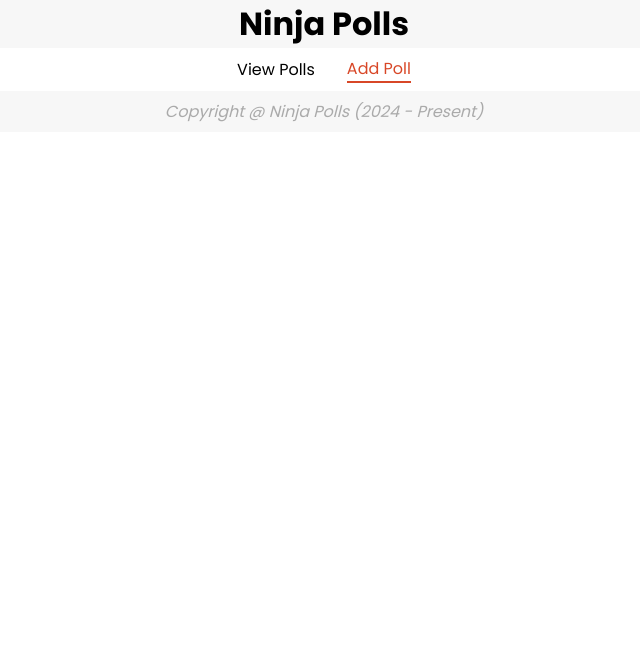
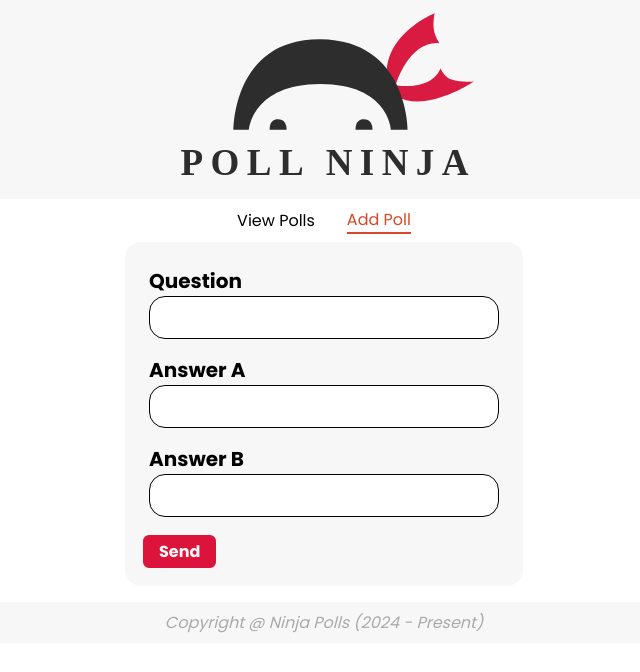
Before and after one commit to HooptyDaDoop/ninja-polls, a Svelte app: page / in a window 1280 px wide. Both pictures are taken after a click on the button "Add Poll". Shown: the top 672 px of the page, without its empty margins (316-956 px from the left). Built offline with nearby package versions, Linux system fonts and the light colour scheme.

Commit message:
Working form component and custom form validation

```diff
--- a/src/App.svelte
+++ b/src/App.svelte
@@ -6,7 +6,6 @@
 	import Polls from './components/Polls.svelte';
 
 	import Tabs from './shared/Tabs.svelte';
-
 
 	let pages = [
     {title: 'View Polls', id: 0},
@@ -33,6 +32,14 @@
 <Header></Header>
 <Tabs {pages} {currentPage} on:clicked={changePage}></Tabs>
 
+{#if currentPage == 0}
+	<Polls></Polls>
+{:else if currentPage == 1}
+	<AddPoll on:validForm={(e) => console.log(e.detail)}></AddPoll>
+{:else}
+	<h2>404 - PAGE NOT FOUND</h2>
+{/if}
+
 <Footer></Footer>
 
 <style>
--- a/src/components/AddPoll.svelte
+++ b/src/components/AddPoll.svelte
@@ -1,26 +1,152 @@
-<!-- TODO | | Add question field -->
-<!-- TODO | | Create a single answer component (this is the correct answer) -->
-<!-- TODO | | Create a button to add a new answer component (for any invalid answers) -->
-<!-- TODO | | Create a button to submit the form -->
-<!-- TODO | | When the form is submitted, check send answer and question input fields for validation -->
-<!-- TODO | | If any fields are empty, create a component to let the user know. Don't submit form  -->
-<!-- TODO | | Otherwise, emit a custom event to submit the form data -->
+<!-- TODO |x| Add question field -->
+<!-- TODO |x| Create a single answer component (this is the correct answer) -->
+<!-- TODO |x| Create 2 answer fields -->
+<!-- TODO |x| Create a button to submit the form -->
+<!-- TODO |x| When the form is submitted, check answer and question input fields for validation -->
+<!-- TODO | | If any fields are not long enough, create a component to let the user know. Don't submit form  -->
+<!-- TODO |x| Otherwise, emit a custom event to submit the form data -->
 
 <!-- MARK: Logic
 -->
 <script>
+  import Button from "../shared/Button.svelte";
+  import { createEventDispatcher } from "svelte";
+
+  const dispatch = createEventDispatcher();
+
+  let isValid = false;
+
+  let poll = {
+    question: '',
+    answerA: '',
+    answerB: ''
+  }
+
+  let errors = {
+    question: '',
+    answerA: '',
+    answerB: ''
+  }
+
+
+  function validateForm() {
+    isValid = true;
+
+    if (poll.question.trim().length < 3) {
+      errors.question = 'Question must be at least 3 characters long.';
+      isValid = false;
+    } else {
+      errors.question = '';
+    }
+
+    if (poll.answerA.trim().length < 1) {
+      errors.answerA = 'Answer "A" can\'t be empty';
+      isValid = false;
+    } else {
+      errors.answerA = '';
+    }
+
+    if (poll.answerB.trim().length < 1) {
+      errors.answerB = 'Answer "B" can\'t be empty';
+      isValid = false;
+    } else {
+      errors.answerB = '';
+    }
+  }
+
+
+  function submitForm() {
+    if (isValid == false) {
+      console.log('Form is not valid');
+      return;
+    }
+
+    dispatch('validForm', poll);
+
+    poll.question = '';
+    poll.answerA = '';
+    poll.answerB = '';
+  }
 </script>
 
 
 <!-- MARK: Content
 -->
-<div>
-  <form on:submit|preventDefault={validateForm}></form>
+<div class="form-wrapper">
+  <form on:submit|preventDefault={submitForm}>
+    <div class="form-item question">
+      <label for="question">Question</label>
+      <input type="text" id="question" bind:value={poll.question}>
+      <div class="error" class:error-pad={errors.question}>{errors.question}</div>
+    </div>
+
+    <div class="form-item answer">
+      <label for="answer-a">Answer A</label>
+      <input type="text" id="answer-a" bind:value={poll.answerA}>
+      <div class="error" class:error-pad={errors.answerA}>{errors.answerA}</div>
+    </div>
+
+    <div class="form-item answer">
+      <label for="answer-b">Answer B</label>
+      <input type="text" id="answer-b" bind:value={poll.answerB}>
+      <div class="error" class:error-pad={errors.answerB}>{errors.answerA}</div>
+    </div>
+
+    <div class="submit-btn">
+      <Button buttonText="Send" isPrimary={true} on:onButtonClick={() => validateForm()}></Button>
+    </div>
+  </form>
 </div>
 
 
 <!-- MARK: Styles
 -->
 <style>
+  .form-wrapper {
+    display: flex;
+    justify-content: center;
+  }
 
+  form {
+    background-color: #f7f7f7;
+
+    padding: 1rem;
+    margin-bottom: 1rem;
+
+    border-radius: 1rem;
+  }
+
+  .form-item {
+    margin: 0.5rem;
+
+    display: flex;
+    flex-direction: column;
+  }
+
+  .form-item label {
+    font-size: 1.25rem;
+    font-weight: bold;
+  }
+
+  .form-item input {
+    border-radius: 1rem;
+    border: 1px solid black;
+    padding: 0.5rem 1rem;
+  }
+
+  .error {
+    color: crimson;
+    background-color: #ffe8ed;
+
+    border-radius: 0.5rem;
+    margin: 0.25rem;
+
+    user-select: none;
+    transition: 150ms ease-in-out;
+
+  }
+
+  .error-pad {
+    padding:  0.25rem 0.5rem;
+  }
 </style>
--- a/src/components/Header.svelte
+++ b/src/components/Header.svelte
@@ -1,23 +1,30 @@
 <!-- MARK: Logic
 -->
 <script>
-  export let headerTitle = 'Ninja Polls';
 </script>
 
 
 <!-- MARK: Content
 -->
 <div>
-  <h1 class="title">{headerTitle}</h1>
+  <img class="logo" src="/assets/logo.svg" alt="Poll Ninja">
 </div>
 
 
 <!-- MARK: Styles
 -->
 <style>
-.title {
-  background-color: #f7f7f7;
-  text-align: center;
+  div {
+    display: flex;
+    flex-direction: column;
 
-}
+    align-items: center;
+    justify-content: center;
+
+    background-color: #f7f7f7;
+  }
+
+  .logo {
+    width: 340px;
+  }
 </style>
--- a/src/shared/Button.svelte
+++ b/src/shared/Button.svelte
@@ -0,0 +1,72 @@
+<!-- MARK: Logic
+-->
+<script>
+  import { createEventDispatcher } from "svelte";
+
+  const dispatch = createEventDispatcher();
+
+  export let isPrimary = true;
+
+  export let buttonText = "OK";
+
+  let isHovered = false;
+
+  const changeHoverStatus = () => {
+    isHovered = !isHovered
+  }
+</script>
+
+
+<!-- MARK: Content
+-->
+<div>
+  <button class={isPrimary ? 'primary' : 'secondary'} class:inverse={isHovered}
+    on:mouseenter={changeHoverStatus}
+    on:mouseleave={changeHoverStatus}
+    on:click={() => dispatch('onButtonClick')}>
+    {buttonText}
+  </button>
+</div>
+
+
+<!-- MARK: Styles
+-->
+<style>
+  button {
+    padding: 0.25rem 1rem;
+
+    border: none;
+    border-radius: 0.5rem;
+
+    font-weight: bold;
+
+    cursor: pointer;
+    user-select: none;
+  }
+
+  button:active {
+    transform: translateY(2%);
+  }
+
+  .primary {
+    border: 2px solid  #f7f7f7;
+    background-color: #dc143c;
+    color: #f7f7f7;
+  }
+  .secondary {
+    border: 2px solid  #f7f7f7;
+    background-color: #4169e1;
+    color: #f7f7f7;
+  }
+
+  .primary.inverse {
+    border: 2px solid  #dc143c;
+    background-color: #f7f7f7;
+    color:  #dc143c;
+  }
+  .secondary.inverse {
+    border: 2px solid #4169e1;
+    background-color: #f7f7f7;
+    color: #4169e1;
+  }
+</style>
```
Also changed, not shown: public/assets/logo.svg (added).
